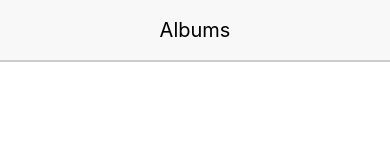
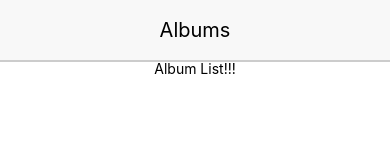
Before and after one commit to iandjx/react-native-ud, a React Native app: screen / in a window 390 px wide. Shown: the top 160 px of the page. Built offline with nearby package versions, Linux system fonts and the light colour scheme.

Commit message:
Added AlbumList Component

```diff
--- a/App.js
+++ b/App.js
@@ -1,12 +1,14 @@
 import React from 'react';
 import { StyleSheet, Text, View } from 'react-native';
 
-import Header from './src/components/header/header'
+import Header from './src/components/header/Header'
+import AlbumList from './src/components/albumList/AlbumList'
 export default class App extends React.Component {
   render() {
     return (
       <View style={styles.container}>
         <Header headerText={'Albums'}/>
+        <AlbumList/>
       </View>
     );
   }
--- /dev/null
+++ b/src/components/albumList/AlbumList.js
@@ -0,0 +1,12 @@
+import React from 'react';
+import {View, Text} from 'react-native';
+
+const AlbumList = () => {
+    return(
+        <View>
+            <Text>Album List!!!</Text>
+        </View>
+    );
+};
+
+export default AlbumList;
```
